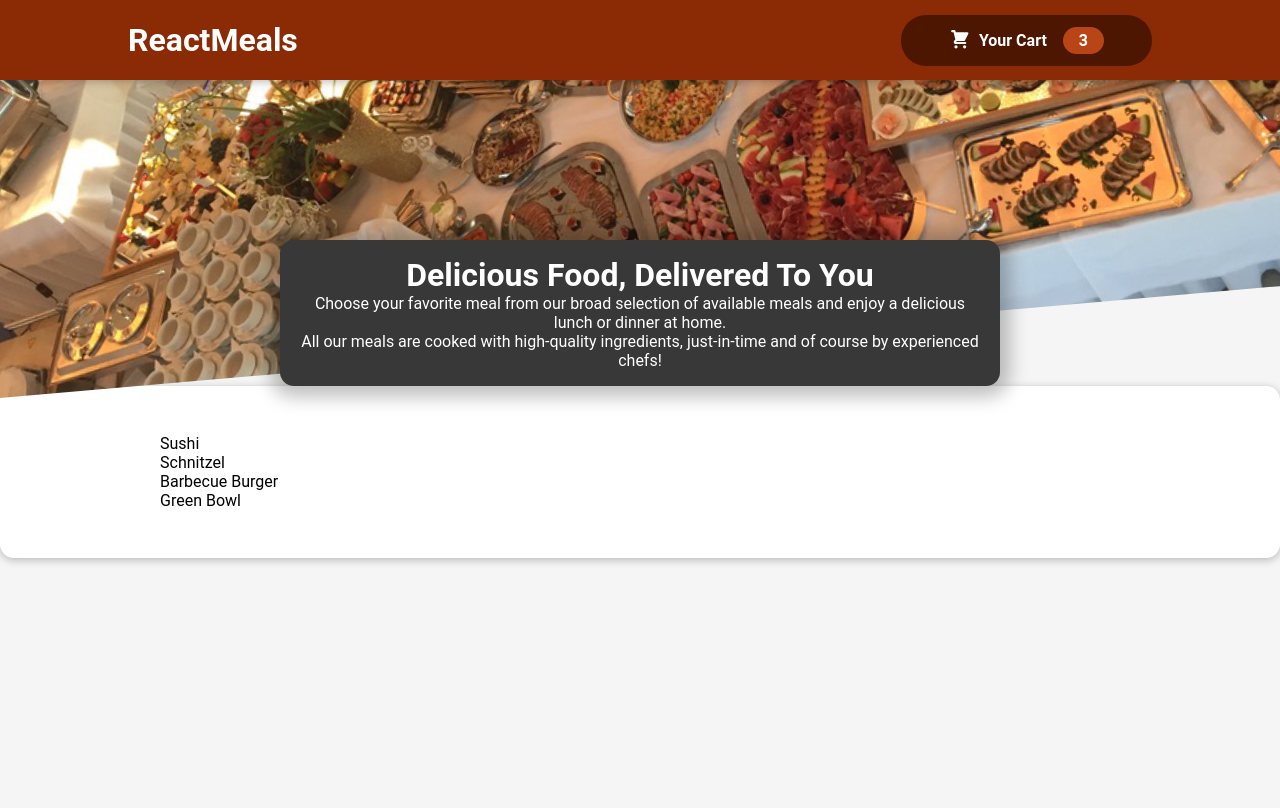
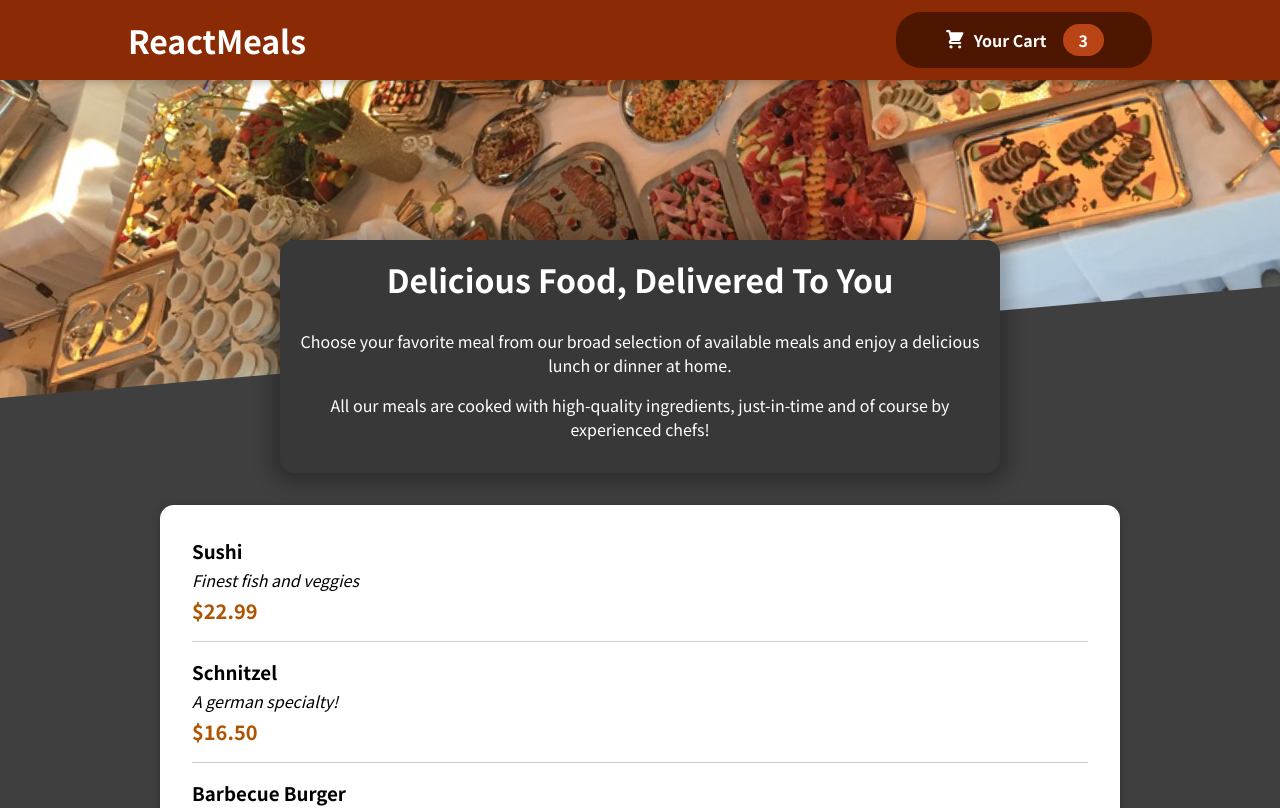
Before and after one commit to Mirza-Moiz/food-order-app, a React (Create React App) app: page / in a window 1280 px wide. Shown: the top 808 px of the page. Built offline with nearby package versions, Linux system fonts and the light colour scheme.

Commit message:
added meals List

```diff
--- a/src/components/Meals/AvailableMeals.js
+++ b/src/components/Meals/AvailableMeals.js
@@ -1,6 +1,7 @@
 import React from 'react'
 import styles from './AvailableMeals.module.css'
 import Card from '../UI/Card';
+import MealItem from './MealItem/MealItem';
 
 const AvailableMeals = () => {
     const DUMMY_MEALS = [
@@ -30,20 +31,23 @@ const AvailableMeals = () => {
         },
     ];
 
-    const mealsList = DUMMY_MEALS.map((meals) => <li>
-        {meals.name}
-    </li>
+    const mealsList = DUMMY_MEALS.map((meals) =>
+        <MealItem
+            key={meals.id}
+            title={meals.name}
+            description={meals.description}
+            price={meals.price} />
 
     )
     return (
-        <Card>
 
-            <section className={styles.meals}>
+        <section className={styles.meals}>
+            <Card>
                 <ul>
                     {mealsList}
                 </ul>
-            </section>
-        </Card>
+            </Card>
+        </section>
     )
 }
 
--- /dev/null
+++ b/src/components/Meals/MealItem/MealItem.js
@@ -0,0 +1,20 @@
+import React from 'react'
+import styles from './MealItem.module.css'
+
+
+const MealItem = (props) => {
+    const price = `$${props.price.toFixed(2)}`;
+    return (
+
+        <li className={styles.meal}>
+            <div>
+                <h3>{props.title}</h3>
+                <div className={styles.description}>{props.description}</div>
+                <div className={styles.price}>{price}</div>
+            </div>
+            <div></div>
+        </li>
+    )
+}
+
+export default MealItem
--- /dev/null
+++ b/src/components/Meals/MealItem/MealItem.module.css
@@ -0,0 +1,22 @@
+.meal {
+    display: flex;
+    justify-content: space-between;
+    margin: 1rem;
+    padding-bottom: 1rem;
+    border-bottom: 1px solid #ccc;
+}
+
+.meal h3 {
+    margin: 0 0 0.25rem 0;
+}
+
+.description {
+    font-style: italic;
+}
+
+.price {
+    margin-top: 0.25rem;
+    font-weight: bold;
+    color: #ad5502;
+    font-size: 1.25rem;
+}
--- a/src/index.css
+++ b/src/index.css
@@ -1,10 +1,14 @@
+@import url('https://fonts.googleapis.com/css2?family=Noto+Sans+JP:wght@400;700&display=swap');
+
 * {
-  margin: 0;
-  padding: 0;
   box-sizing: border-box;
 }
 
+html {
+  font-family: 'Noto Sans JP', sans-serif;
+}
+
 body {
-  font-family: 'Roboto', sans-serif;
-  background-color: #f5f5f5;
+  margin: 0;
+  background-color: #3f3f3f;
 }
```
